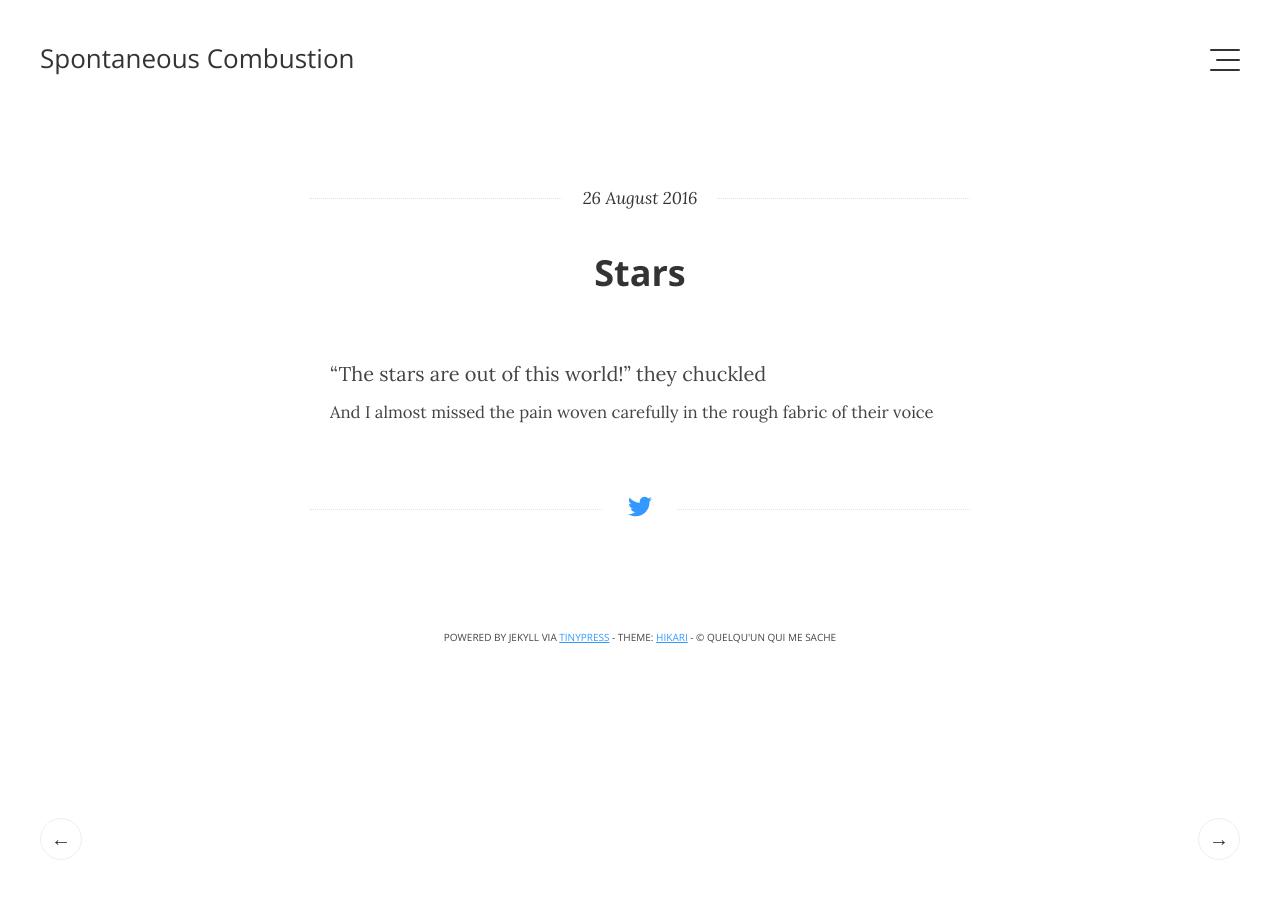
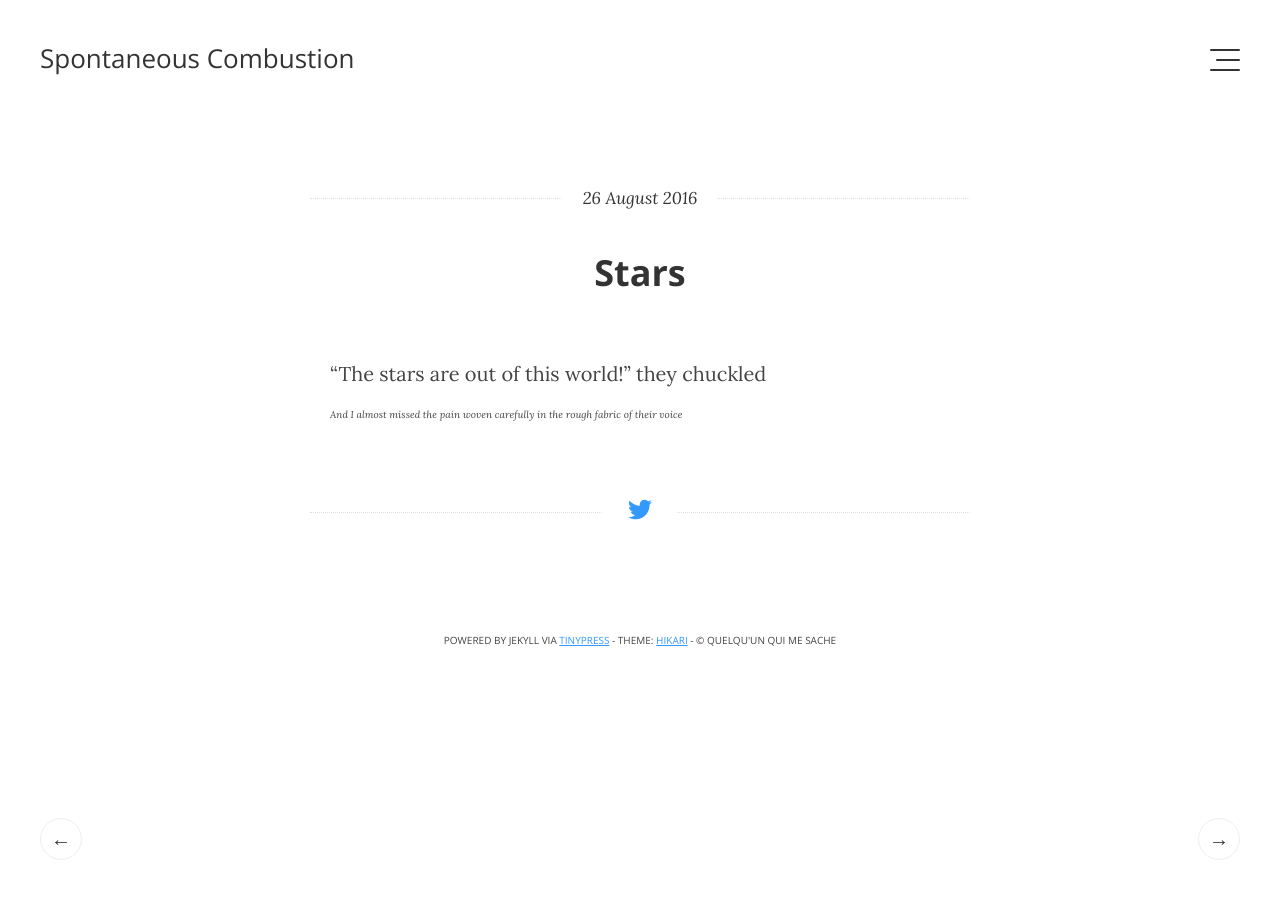
Before and after one commit to quinez/quinez.github.io, a Jekyll site: the page built from _posts/2016-08-26-stars.markdown, in a window 1280 px wide. Built offline with Jekyll 4.4.1, drawn with Linux system fonts in a browser that asks for light colours.

Commit message:
Post update: Stars

```diff
--- a/_posts/2016-08-26-stars.markdown
+++ b/_posts/2016-08-26-stars.markdown
@@ -5,4 +5,4 @@ layout: post
 ---
 "The stars are out of this world!" they chuckled
 <br/>
-<sub>And I almost missed the pain woven carefully in the rough fabric of their voice</sub>
+<sub><i style="font-size:10px;">And I almost missed the pain woven carefully in the rough fabric of their voice</i></sub>
```
